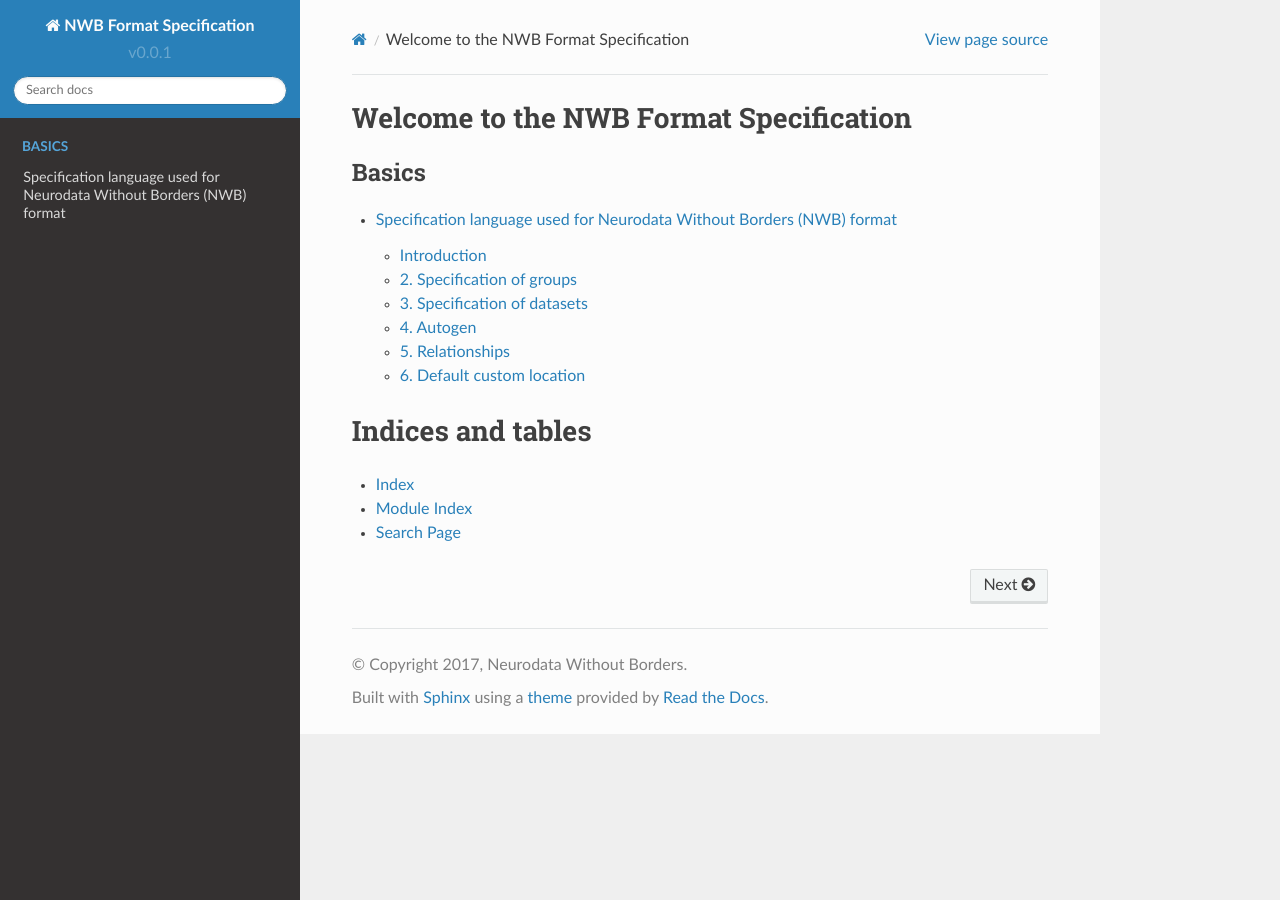
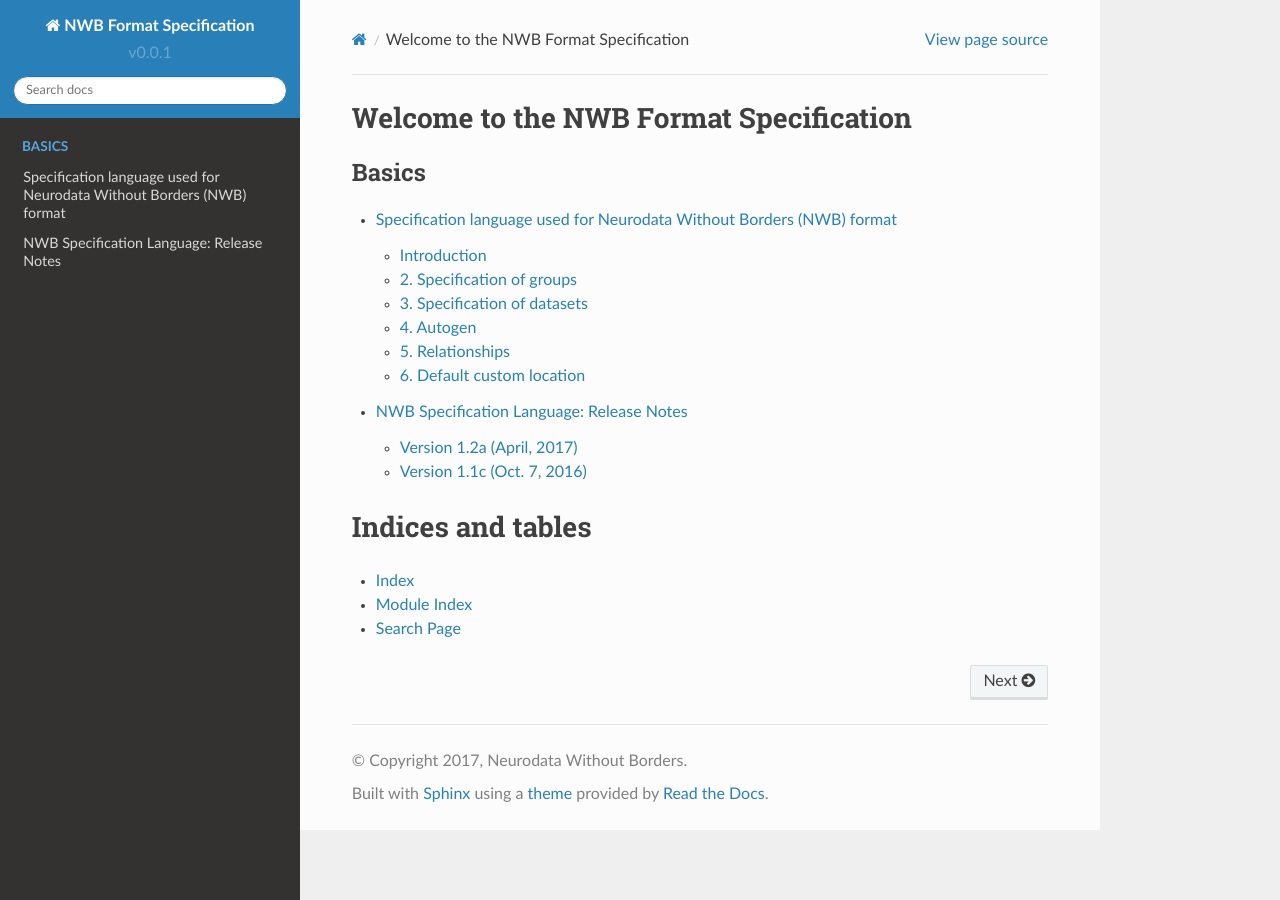
Before and after one commit to NeurodataWithoutBorders/nwb-schema, a Sphinx documentation site: the page built from docs/source/index.rst, in a window 1280 px wide. Built offline with Sphinx 7.4.7 and the Read the Docs theme 2.0.0, drawn with Linux system fonts in a browser that asks for light colours; some of the changed lines change nothing that is shown.

Commit message:
Added some first rought outline for release notes for the specification language

````diff
--- a/docs/source/index.rst
+++ b/docs/source/index.rst
@@ -7,6 +7,7 @@ Welcome to the NWB Format Specification
    :caption: Basics
 
    specification_language
+   specification_language_release_notes
 
 Indices and tables
 ==================
--- a/docs/source/specification_language.rst
+++ b/docs/source/specification_language.rst
@@ -3,7 +3,10 @@ Specification language used for Neurodata Without Borders (NWB) format
 
 Specification Language Version: 1.2a (Mar. 23, 2017) [1]_
 
-Authors: Jeff Teeters (UCB) ...
+Author Note: The original version (1.1c) of the specification language was created by Jeff Teeters (UCB).
+
+
+**# TODO This document needs to be updated to reflect changes made in version 1.2a**
 
 Introduction
 ============
--- /dev/null
+++ b/docs/source/specification_language_release_notes.rst
@@ -0,0 +1,87 @@
+NWB Specification Language: Release Notes
+=========================================
+
+
+Version 1.2a (April, 2017)
+--------------------------
+
+
+* Added new key: ```neurodata_type_def``` (which in compination with ```neurodata_type``` replaces the keys ```include``` and ```merge```)
+* Removed key: ```include```
+* Removed key: ``merge```
+* Removed key: ``merge+```
+* Added new key ```quantity``` (which replaces the ```quantity_flag```)
+* Removed ```quantity_flag``` as part of keys
+* Removed key ```structured_dimensions``` (see below for details)
+* Removed key ```autogen``` (without replacement)
+
+YAML support
+************
+
+To improve human readability of the specification language, Version 1.2a now allows specifications to be defined in YAML as well as JSON (Version 1.1c allowed only JSON).
+
+```quantity```
+**************
+
+
+Version 1.1c of the specification language used a ```quantity_flag``` as part of the name key of groups and datasets to the quantity
+
+* `!` – Required (this is the default)
+* `?`– Optional
+* `^` – Recommended
+* `+` - One or more instances of variable-named identifier required
+* `*` - Zero or more instances of variable-named identifier allowed
+
+Version 1.2a replaces the ```quantity_flag``` with a new key ```quantity``` with the following values:
+
++-------------+------------+-------------------------------------------------------+
+| value       |  required  |  number of instances                                  |
++=============+============+=======================================================+
+|  `*`        |  optional  |   unlimited                                           |
++-------------+------------+-------------------------------------------------------+
+|  `+`        |  required  |   1, unlimited                                        |
++-------------+------------+-------------------------------------------------------+
+|  `?`        |  optional  |   0, unlimited                                        |
++-------------+------------+-------------------------------------------------------+
+|  `1,2,3...` |  required  |   Fixed number of instances as indicated by the value |
++-------------+------------+-------------------------------------------------------+
+
+
+```merge``` and ```include```
+*****************************
+
+To simplify the concept ```include``` and ```merge```, version 1.2a introduced a new
+key ```neurodata_type_def``` which  describes the creation of a new ```neurodata_type```.
+The combination ```neurodata_type_def``` and ```neurodata_type``
+simplifies the concepts of merge (i.e., inheritance/extension) and inclusion and
+allows us to express the same concepts in an easier-to-use fashion.
+Accordingly, the keys ```include```, ```merge``` and ```merge+``` have been removed in version 1.2a.
+Here a summary of the basic cases:
+
++----------------+--------------------+------------------------------------------------------------------------+
+| neurodata_type | neurodata_type_def |  Description                                                           |
++================+====================+========================================================================+
+|not set         | not set            |  define standard dataset or group without a type                       |
++----------------+--------------------+------------------------------------------------------------------------+
+|not set         | set                |  create a new neurodata_type from scratch                              |
++----------------+--------------------+------------------------------------------------------------------------+
+|set             | not set            |  include (reuse) neurodata_type without creating a new one (include)   |
++----------------+--------------------+------------------------------------------------------------------------+
+|set             | set                |  merge/extend neurodata_type and create a new type (merge)             |
++----------------+--------------------+------------------------------------------------------------------------+
+
+```structured_dimensions```
+***************************
+
+The definition of structured dimensions has been removed in version 1.2a. The ```unit``` defined as part of ```structured_dimensions``` in version 1.1c is now an attribute on the corresponding dataset in version 1.2a. The concept of structured_dimensions will likley be implemented in future version of the specification language via support for modeling of relationships.
+
+```autogen```
+*************
+
+The ```autogen``` key was removed in 1.2a without replacement.
+
+
+Version 1.1c (Oct. 7, 2016)
+---------------------------
+
+* Original version of the specification language generated as part of the NWB pilot project
````
